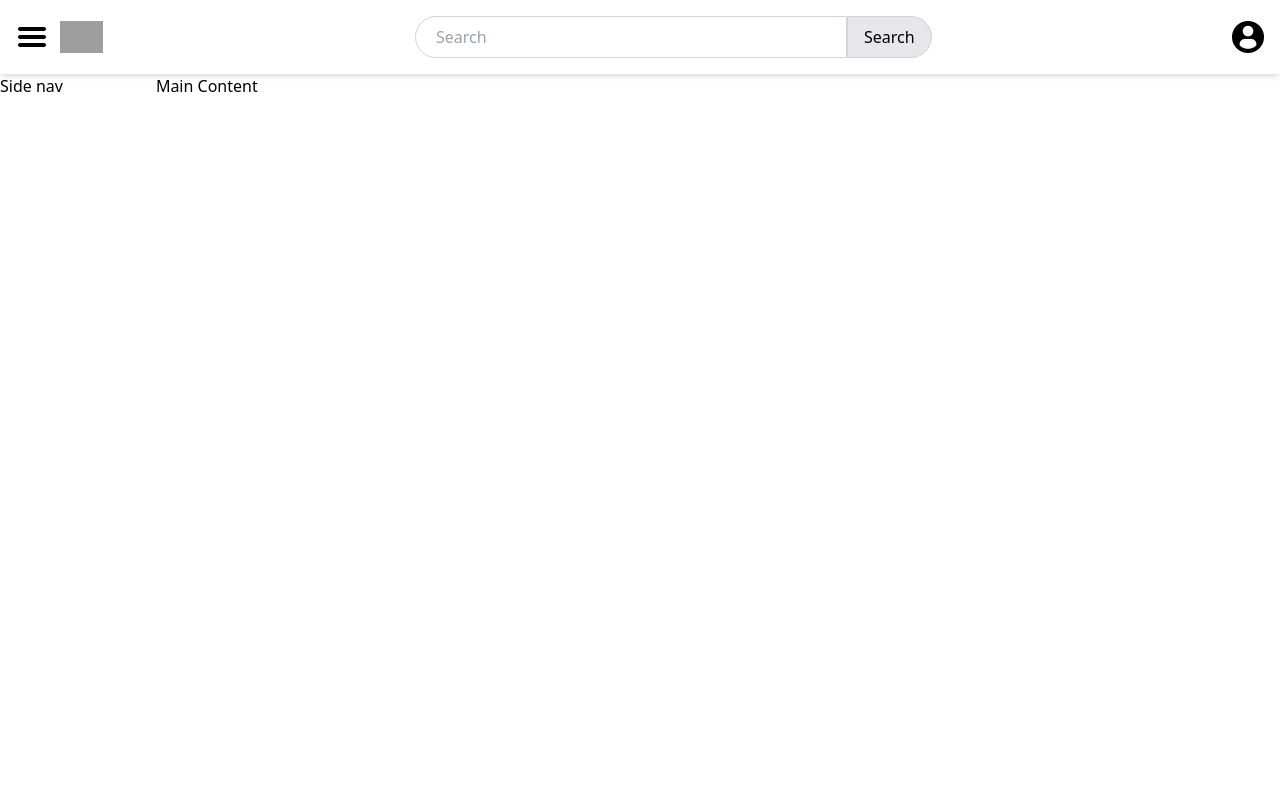
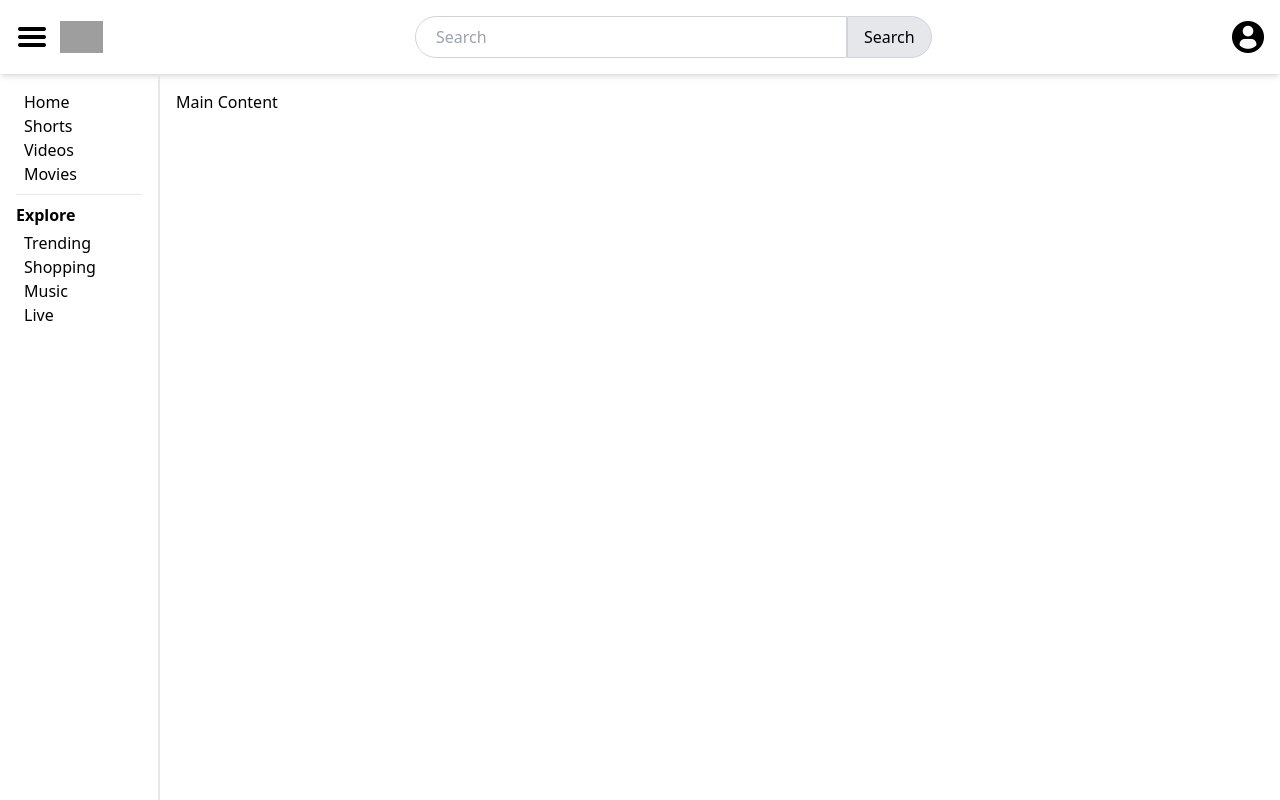
Before and after one commit to varindersingh6885/youtube, a React (Create React App) app: page / in a window 1280 px wide. Built offline with nearby package versions, Linux system fonts and the light colour scheme; grey boxes are pictures that could not be loaded.

Commit message:
setup redux store
enable sidbar nav toggle

```diff
--- a/package.json
+++ b/package.json
@@ -3,11 +3,13 @@
   "version": "0.1.0",
   "private": true,
   "dependencies": {
+    "@reduxjs/toolkit": "^1.9.7",
     "@testing-library/jest-dom": "^5.17.0",
     "@testing-library/react": "^13.4.0",
     "@testing-library/user-event": "^13.5.0",
     "react": "^18.2.0",
     "react-dom": "^18.2.0",
+    "react-redux": "^8.1.3",
     "react-scripts": "5.0.1",
     "web-vitals": "^2.1.4"
   },
--- a/src/App.js
+++ b/src/App.js
@@ -1,12 +1,15 @@
+import { Provider } from "react-redux";
 import { Body } from "./components/Body";
 import { Header } from "./components/Header";
-
+import { appStore } from "./utils/redux-store/store";
 function App() {
   return (
-    <div>
-      <Header />
-      <Body />
-    </div>
+    <Provider store={appStore}>
+      <div className="flex flex-col h-[100vh]">
+        <Header />
+        <Body />
+      </div>
+    </Provider>
   );
 }
 
--- a/src/components/Body.js
+++ b/src/components/Body.js
@@ -3,7 +3,7 @@ import { SideNav } from "./SideNav";
 
 export const Body = () => {
   return (
-    <div className="grid grid-flow-col">
+    <div className="flex grow">
       <SideNav />
       <MainContentContainer />
     </div>
--- a/src/components/Header.js
+++ b/src/components/Header.js
@@ -1,8 +1,16 @@
+import { useDispatch } from "react-redux";
+import { toggleSidebarMenu } from "../utils/redux-store/appSlice";
 import HamburgerIcon from "../images/icon-hamburger.png";
 import YoutubeIcon from "../images/icon-youtube-label.png";
 import UserIcon from "../images/icon-user.png";
 
 export const Header = () => {
+  const dispatch = useDispatch();
+
+  const toggleSidebarMenuHandler = () => {
+    dispatch(toggleSidebarMenu());
+  };
+
   return (
     <header className="p-4 grid grid-flow-col shadow-md">
       <div className="flex col-span-2 items-center">
@@ -10,6 +18,7 @@ export const Header = () => {
           className="h-8 cursor-pointer"
           src={HamburgerIcon}
           alt="icon-menu"
+          onClick={toggleSidebarMenuHandler}
         />
         <img
           className="h-8 mx-3 cursor-pointer"
--- a/src/components/MainContentContainer.js
+++ b/src/components/MainContentContainer.js
@@ -1,3 +1,3 @@
 export const MainContentContainer = () => {
-  return <div className="col-span-11">Main Content</div>;
+  return <div className="grow p-4">Main Content</div>;
 };
--- a/src/components/SideNav.js
+++ b/src/components/SideNav.js
@@ -1,3 +1,31 @@
+import { useSelector } from "react-redux";
+
 export const SideNav = () => {
-  return <div className="col-span-1">Side nav</div>;
+  const isSidebarMenuOpen = useSelector((store) => store.app.isSidebarMenuOpen);
+
+  if (!isSidebarMenuOpen) {
+    return null;
+  }
+
+  return (
+    <div className="py-2 px-4 border-r-2 basis-40">
+      <div className="py-2 border-b">
+        <ul className="pl-2 ">
+          <li>Home</li>
+          <li>Shorts</li>
+          <li>Videos</li>
+          <li>Movies</li>
+        </ul>
+      </div>
+      <div className="py-2">
+        <h2 className="font-semibold mb-1">Explore</h2>
+        <ul className="pl-2">
+          <li>Trending</li>
+          <li>Shopping</li>
+          <li>Music</li>
+          <li>Live</li>
+        </ul>
+      </div>
+    </div>
+  );
 };
--- /dev/null
+++ b/src/utils/redux-store/appSlice.js
@@ -0,0 +1,17 @@
+import { createSlice } from "@reduxjs/toolkit";
+
+const appSlice = createSlice({
+  name: "app",
+  initialState: {
+    isSidebarMenuOpen: true,
+  },
+  reducers: {
+    toggleSidebarMenu: (state) => {
+      state.isSidebarMenuOpen = !state.isSidebarMenuOpen;
+    },
+  },
+});
+
+export const { toggleSidebarMenu } = appSlice.actions;
+
+export default appSlice.reducer;
--- /dev/null
+++ b/src/utils/redux-store/store.js
@@ -0,0 +1,8 @@
+import { configureStore } from "@reduxjs/toolkit";
+import appSlice from "./appSlice";
+
+export const appStore = configureStore({
+  reducer: {
+    app: appSlice,
+  },
+});
```
Also changed, not shown: 1 other file (tests, documents, lock files or other folders).
